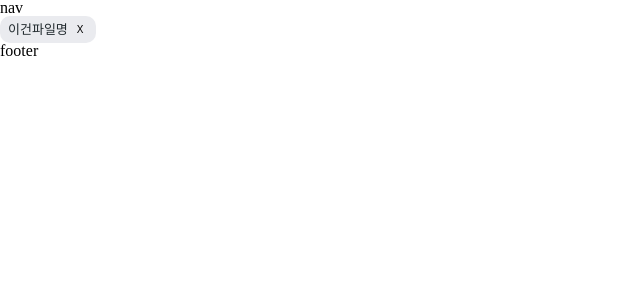
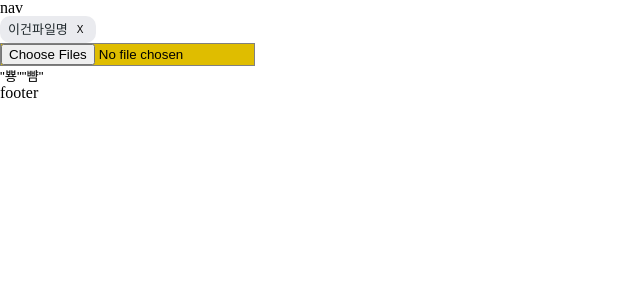
Before and after one commit to JBA-jeju-basketball-association/JBA-FE, a React (Create React App) app: page /zzuyeontest in a window 1280 px wide. Shown: the top 300 px of the page, without its empty margins (0-640 px from the left). Built offline with nearby package versions, Linux system fonts and the light colour scheme.

Commit message:
#7 feat:첨부파일 테스트를 위한 임시컴포넌트 생성 및 axios설치

```diff
--- a/src/app/App.tsx
+++ b/src/app/App.tsx
@@ -1,6 +1,7 @@
 import React from "react";
 import { Routes, Route} from "react-router-dom";
 import { SelectedFile } from "./features/post/upLoadFile/ui/upLoadFileList/selectedFile/SelectedFile";
+import { UpLoadButton } from "./features/post/upLoadFile/ui/UpLoadButton/UpLoadButton";
 function App() {
   return (
       <div className="App">
@@ -8,7 +9,12 @@ function App() {
         <Routes>
           <Route path="main" element={<div>main</div>} />
           {/*컴포넌트 테스트를 위한 임시 path */}
-          <Route path="zzuyeontest" element={<div><SelectedFile name={"이건파일명"}>X</SelectedFile></div>} />
+          <Route path="zzuyeontest" element={
+          <div>
+            <SelectedFile filename={"이건파일명"}>X</SelectedFile>
+            <UpLoadButton></UpLoadButton>
+          </div>
+          } />
         </Routes>
         <div>footer</div>
       </div>
--- /dev/null
+++ b/src/app/features/post/upLoadFile/ui/UpLoadButton/UpLoadButton.module.css
@@ -0,0 +1,7 @@
+@import url("/src/shared/colors.css");
+
+.UpLoadButton input{
+    display: flex;
+    align-items: center;
+    background-color: var(--primary-color);
+}
--- /dev/null
+++ b/src/app/features/post/upLoadFile/ui/UpLoadButton/UpLoadButton.tsx
@@ -0,0 +1,35 @@
+import * as React from 'react'
+import { useState } from "react";
+import styles from "../UpLoadButton/UpLoadButton.module.css"
+
+
+
+export function UpLoadButton() {
+  const [files, setFiles] = useState<File[]>([]);
+  const [urls, setUrl] = useState<string[]>([]);
+  const handleFilesChange = (e: React.ChangeEvent<HTMLInputElement>) => {
+    if (e.target.files) {
+      const selectedFiles: File[] = Array.from(e.target.files);
+      setFiles((prevFiles) => [...prevFiles, ...selectedFiles]);
+    }
+  };
+
+
+  const showUrl = () => {
+    const urlList:string[]=[]
+    for (let i = 0; i < files.length; i++) {
+      const nowUrl = URL.createObjectURL(files[i]);
+      urlList.push(nowUrl)
+    }
+    console.log(urlList)
+
+  };
+
+
+    return(
+    <div className={styles.UpLoadButton}>
+      <input  onChange={(e)=>handleFilesChange(e)} type={"file"} multiple></input>
+      <button onClick={()=>console.log(files)}>"뿅"</button>
+      <button onClick={showUrl}>"뺨"</button>
+    </div>)
+  }
--- /dev/null
+++ b/src/app/features/post/upLoadFile/ui/upLoadFileList/UpLoadFileList.tsx
@@ -0,0 +1 @@
+export{}
--- a/src/app/features/post/upLoadFile/ui/upLoadFileList/selectedFile/selectedFile.tsx
+++ b/src/app/features/post/upLoadFile/ui/upLoadFileList/selectedFile/selectedFile.tsx
@@ -1,17 +1,16 @@
 import React from "react";
-import { Button } from "../../../../../../../shared/ui/Button";
 import styles from "../selectedFile/SelectedFile.module.css"
 
 type Props = {
-  onChange?: () => void;
+  onClick?: () => void;
   children:string;
-  name:string;
+  filename:string;
 };
 
-export function SelectedFile({ onChange,children ,name}: Props) {
+export function SelectedFile({ onClick,children ,filename}: Props) {
   return(
   <div className={styles.SelectedFile}>
-    <span>{name}</span>
-    <Button onChange={onChange}>{children}</Button>
+    <span>{filename}</span>
+    <button onClick={onClick}>{children}</button>
   </div>)
 }
--- a/src/shared/ui/Button.tsx
+++ b/src/shared/ui/Button.tsx
@@ -1,10 +1,10 @@
 import React from "react";
 
 type Props = {
-  onChange?: () => void;
-  children:string
+  onClick?: () => void;
+  children?:string
 };
 
-export function Button({ onChange,children }: Props) {
-  return <button  onChange={onChange} >{children}</button>;
+export function Button({ onClick,children }: Props) {
+  return <button  onClick={onClick} >{children}</button>;
 }
--- a/src/shared/ui/Input.tsx
+++ b/src/shared/ui/Input.tsx
@@ -1,10 +1,11 @@
 import React from "react";
 
 type Props = {
-  onChange?: () => void;
+  onChange?: (e:any) => void;
   type?: string;
+
 };
 
 export function Input({ onChange, type }: Props) {
-  return <input type={type} onChange={onChange} />;
+  return <input type={type} onChange={onChange}/>;
 }
--- a/tsconfig.json
+++ b/tsconfig.json
@@ -19,11 +19,8 @@
       "isolatedModules": true,
       "noEmit": true,
       "jsx": "react",
-      "baseUrl": "src",
+      "baseUrl": "./src",
       "plugins": [{ "name": "typescript-plugin-css-modules" }],
-      "paths": {
-        "@/*": ["*"]
-      }
     },
 
     "include": ["src", "types"],
```
Also changed, not shown: 1 other file (tests, documents, lock files or other folders).
